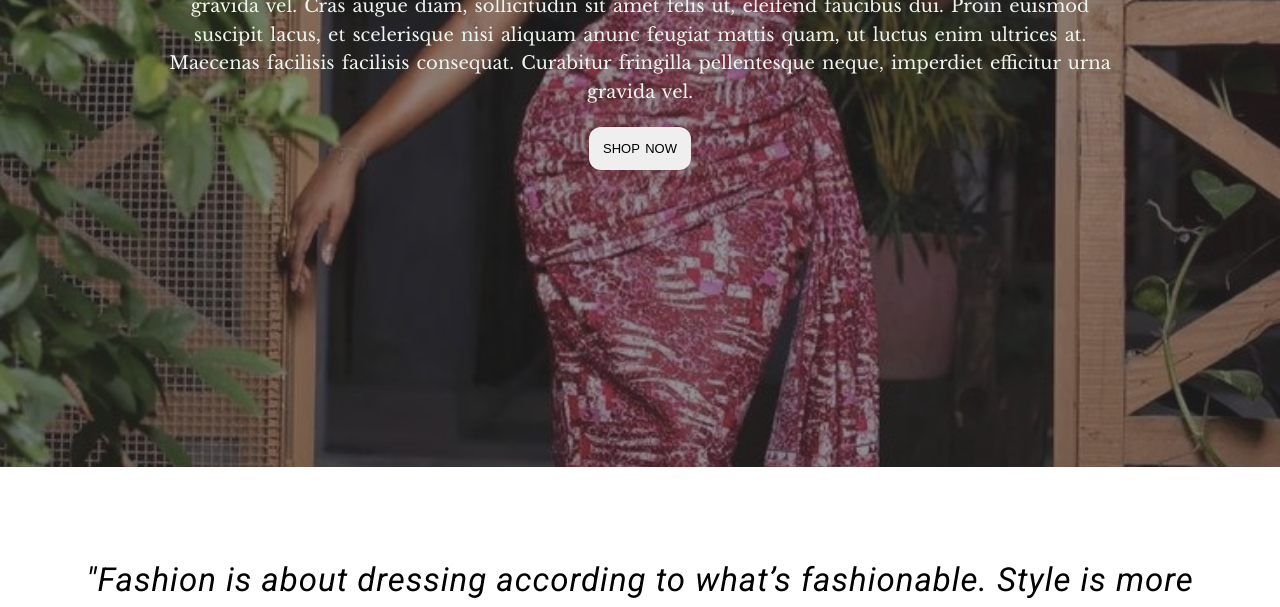
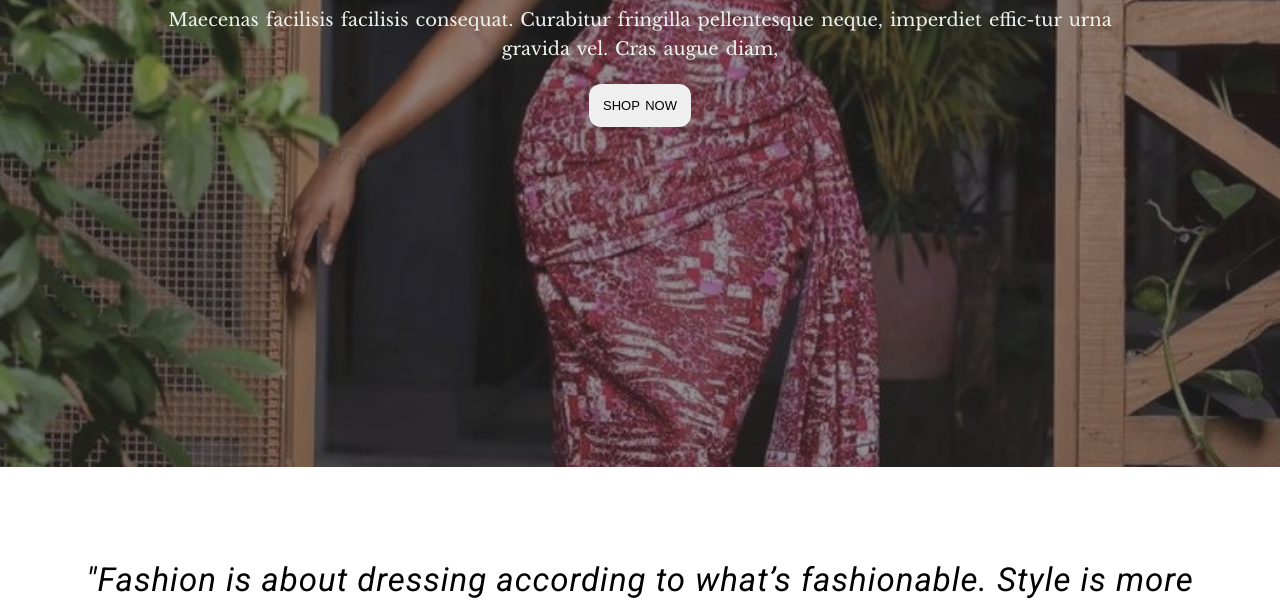
Before and after one commit to EyramAnn/Ninis-fashion_rtw, a plain HTML site: page index.html in a window 1280 px wide. Shown: the part 493-1100 px from the top of the page. Drawn offline with nearby package versions, Linux system fonts and the light colour scheme.

Commit message:
changes to hero section

```diff
--- a/index.html
+++ b/index.html
@@ -39,10 +39,10 @@
                 <span class="rtw roboto-regular-italics">NINIS ANKARA RTW</span>
                 <span class="nini libre-baskerville-regular">Maecenas facilisis facilisis consequat. Curabitur fringilla
                     pellentesque neque,
-                    imperdiet effic-tur urna gravida vel. Cras augue diam, sollicitudin sit amet felis ut,
-                    eleifend faucibus dui. Proin euismod suscipit lacus, et scelerisque nisi aliquam anunc
+                    imperdiet effic-tur urna gravida vel. Cras augue diam,
+                    <!-- eleifend faucibus dui. Proin euismod suscipit lacus, et scelerisque nisi aliquam anunc
                     feugiat mattis quam, ut luctus enim ultrices at. Maecenas facilisis facilisis consequat.
-                    Curabitur fringilla pellentesque neque, imperdiet efficitur urna gravida vel.</span>
+                    Curabitur fringilla pellentesque neque, imperdiet efficitur urna gravida vel.--></span>
             </header>
             <button class="more">SHOP NOW</button>
         </div>
@@ -237,8 +237,6 @@
 
             </tr>
 
-
-
         </table>
 
 
```
